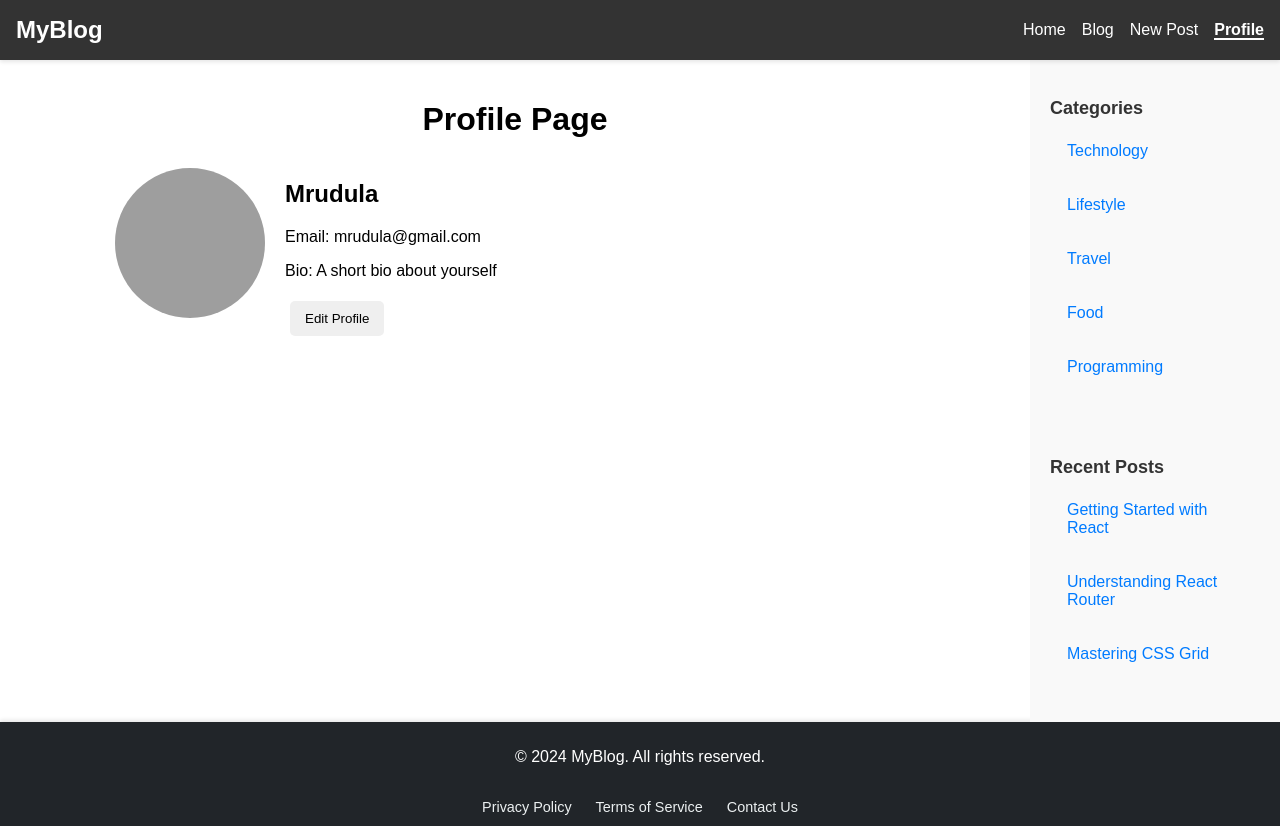
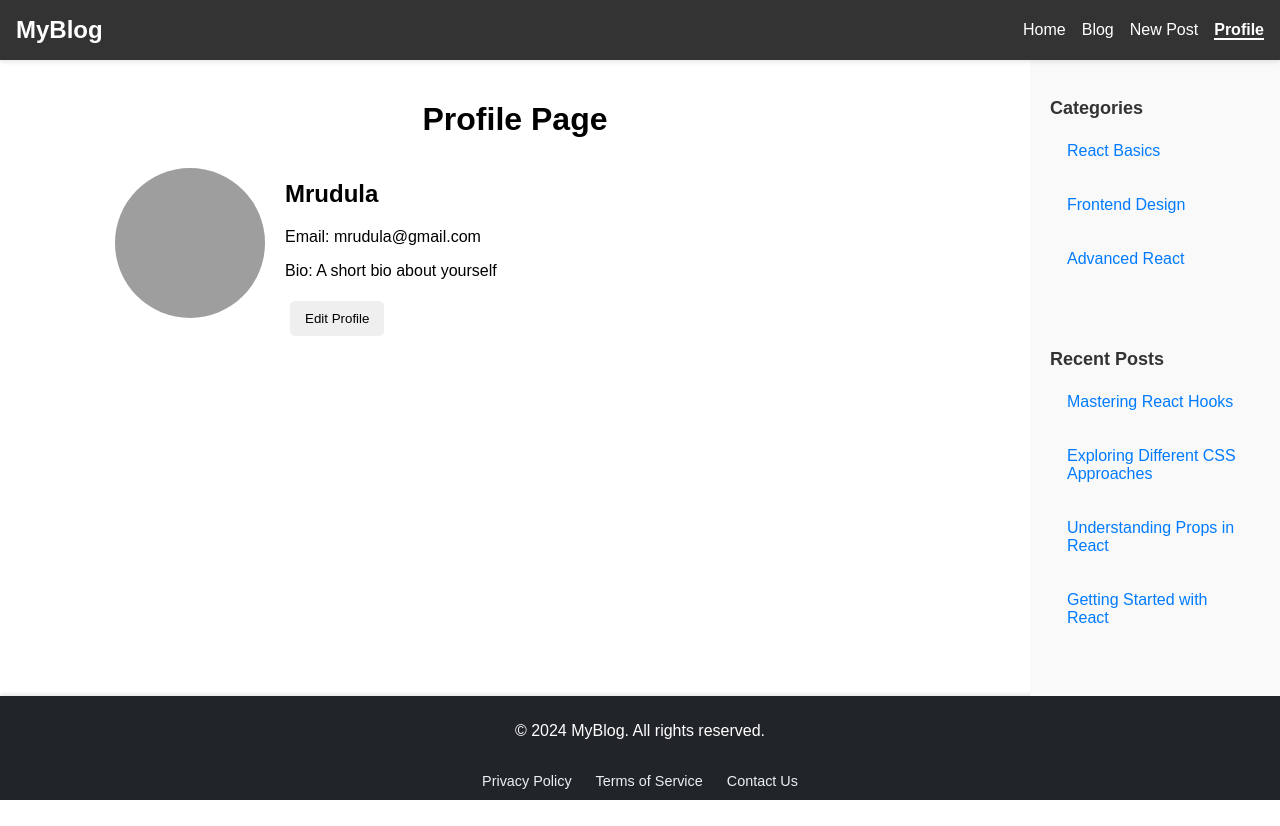
Before and after one commit to mrudula-n/react-blog-project, a React (Vite) app: page /profile in a window 1280 px wide. After the commit the page ends 800 px from the top, so only its background shows below. Built offline with nearby package versions, Linux system fonts and the light colour scheme; grey boxes are pictures that could not be loaded.

Commit message:
Update Sidebar

```diff
--- a/src/components/Sidebar/Sidebar.jsx
+++ b/src/components/Sidebar/Sidebar.jsx
@@ -1,25 +1,23 @@
 import { useState } from "react";
 import { useNavigate } from "react-router-dom";
 import { NavLink } from "react-router-dom";
+import { posts } from "../../data/posts";
 import styles from "./Sidebar.module.css";
 
 function Sidebar() {
   const [isOpen, setIsOpen] = useState(false);
   const navigate = useNavigate();
 
-  const categories = [
-    "Technology",
-    "Lifestyle",
-    "Travel",
-    "Food",
-    "Programming",
-  ];
+  // Extract unique categories dynamically
+  const categories = Array.from(
+    new Set(posts.map((post) => post.category))
+  );
 
-  const recentPosts = [
-    { id: 1, title: "Getting Started with React" },
-    { id: 2, title: "Understanding React Router" },
-    { id: 3, title: "Mastering CSS Grid" },
-  ];
+  // Get the 5 most recent posts sorted by date
+  const recentPosts = posts
+    .slice()
+    .sort((a, b) => new Date(b.date) - new Date(a.date))
+    .slice(0, 5);
 
   const navItems = [
     { path: "/", label: "Home" },
@@ -47,16 +45,18 @@ function Sidebar() {
       <aside
         className={`${styles.sidebar} ${isOpen ? styles["sidebar--open"] : ""}`}
       >
-        {isOpen && <button
-          className={styles.sidebarClose}
-          onClick={toggleSidebar}
-          aria-label="Close Sidebar"
-        >
-          ×
-        </button> }
+        {isOpen && (
+          <button
+            className={styles.sidebarClose}
+            onClick={toggleSidebar}
+            aria-label="Close Sidebar"
+          >
+            ×
+          </button>
+        )}
         {isOpen &&
           navItems.map((item) => (
-            <section key={item.path} className={styles.sidebar__section} >
+            <section key={item.path} className={styles.sidebar__section}>
               <NavLink
                 to={item.path}
                 className={({ isActive }) =>
@@ -70,6 +70,7 @@ function Sidebar() {
             </section>
           ))}
 
+        {/* Categories Section */}
         <section className={styles.sidebar__section}>
           <h3 className={styles.sidebar__title}>Categories</h3>
           <ul className={styles.sidebar__list}>
@@ -77,7 +78,8 @@ function Sidebar() {
               <li key={category} className={styles.sidebar__item}>
                 <button
                   onClick={() => {
-                    navigate(`/posts?category=${category.toLowerCase()}`);
+                    const slug = category.toLowerCase().replace(/\s+/g, "-");
+                    navigate(`/posts?category=${category}`);
                     setIsOpen(false);
                   }}
                   className={styles.sidebar__link}
@@ -89,6 +91,7 @@ function Sidebar() {
           </ul>
         </section>
 
+        {/* Recent Posts Section */}
         <section className={styles.sidebar__section}>
           <h3 className={styles.sidebar__title}>Recent Posts</h3>
           <ul className={styles.sidebar__list}>
```
